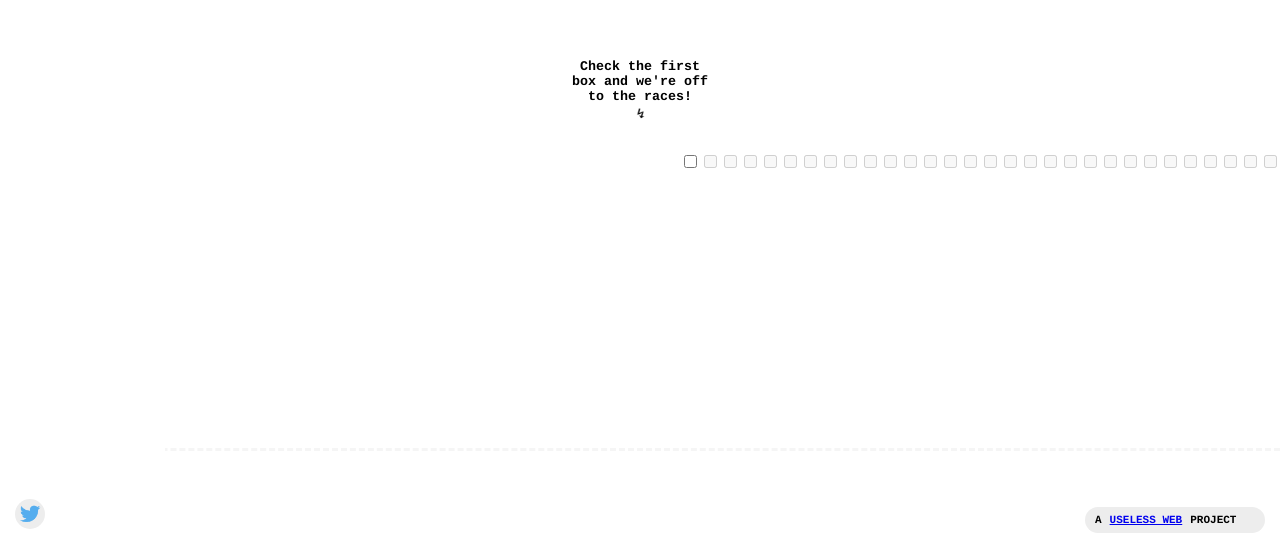
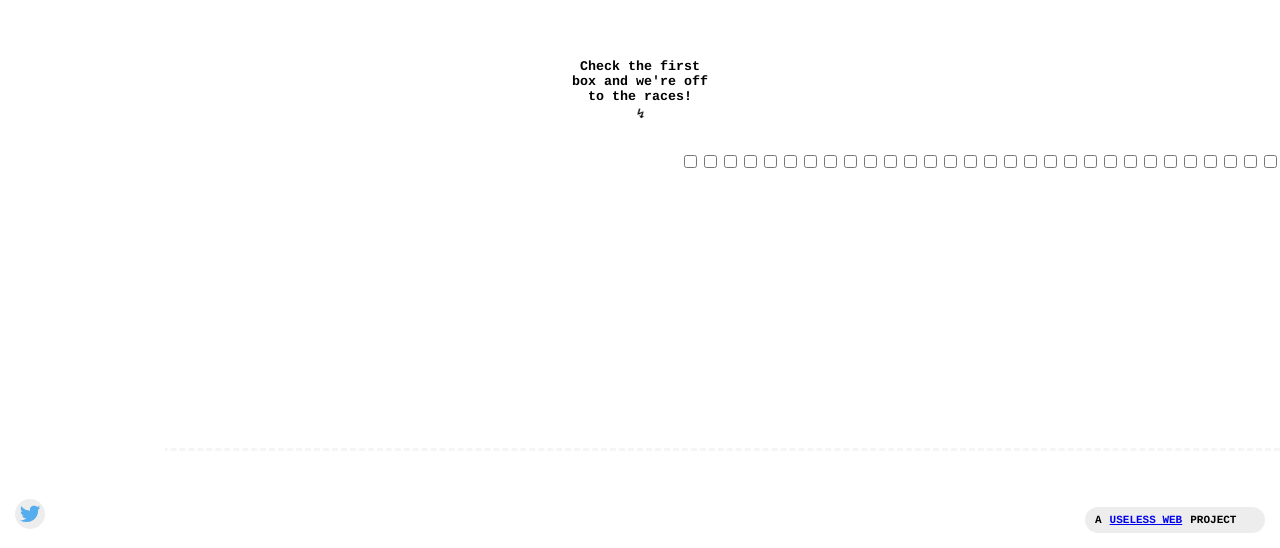
Before and after one commit to Its-A-Mia/SunsetSurfer, a React (Create React App) app: page / in a window 1280 px wide. Shown: the part 252-800 px from the top of the page. Built offline with nearby package versions, Linux system fonts and the light colour scheme.

Commit message:
CurrentKey prop addition

```diff
--- a/src/components/Checkboxes/Checkboxes.js
+++ b/src/components/Checkboxes/Checkboxes.js
@@ -34,106 +34,106 @@ const Checkboxes = (props) => {
 
       //array housing all checkboxes so that it's indexed
   const allCheckboxes =
-   [<Checkbox key={1} disabledFalse={false} checkboxBool={changeClickedBool} />,
-    <Checkbox key={2} disabledFalse={disabledBoolValue} changeCheckboxBool={changeClickedBool}/>,
-    <Checkbox key={3} disabledFalse={disabledBoolValue} changeCheckboxBool={changeClickedBool}/>,
-    <Checkbox key={4}disabledFalse={disabledBoolValue} changeCheckboxBool={changeClickedBool}/>,
-    <Checkbox key={5}disabledFalse={disabledBoolValue} changeCheckboxBool={changeClickedBool}/>,
-    <Checkbox key={6}disabledFalse={disabledBoolValue} changeCheckboxBool={changeClickedBool}/>,
-    <Checkbox key={7}disabledFalse={disabledBoolValue} changeCheckboxBool={changeClickedBool}/>,
-    <Checkbox key={8}disabledFalse={disabledBoolValue} changeCheckboxBool={changeClickedBool}/>,
-    <Checkbox key={9}disabledFalse={disabledBoolValue} changeCheckboxBool={changeClickedBool}/>,
-    <Checkbox key={10}disabledFalse={disabledBoolValue} changeCheckboxBool={changeClickedBool}/>,
-    <Checkbox key={11}disabledFalse={disabledBoolValue} changeCheckboxBool={changeClickedBool}/>,
-    <Checkbox key={12}disabledFalse={disabledBoolValue} changeCheckboxBool={changeClickedBool}/>,
-    <Checkbox key={13}disabledFalse={disabledBoolValue} changeCheckboxBool={changeClickedBool}/>,
-    <Checkbox key={14}disabledFalse={disabledBoolValue} changeCheckboxBool={changeClickedBool}/>,
-    <Checkbox key={15}disabledFalse={disabledBoolValue} changeCheckboxBool={changeClickedBool}/>,
-    <Checkbox key={16}disabledFalse={disabledBoolValue} changeCheckboxBool={changeClickedBool}/>,
-    <Checkbox key={17}disabledFalse={disabledBoolValue} changeCheckboxBool={changeClickedBool}/>,
-    <Checkbox key={18}disabledFalse={disabledBoolValue} changeCheckboxBool={changeClickedBool}/>,
-    <Checkbox key={19}disabledFalse={disabledBoolValue} changeCheckboxBool={changeClickedBool}/>,
-    <Checkbox key={20}disabledFalse={disabledBoolValue} changeCheckboxBool={changeClickedBool}/>,
-    <Checkbox key={21}disabledFalse={disabledBoolValue} changeCheckboxBool={changeClickedBool}/>,
-    <Checkbox key={22}disabledFalse={disabledBoolValue} changeCheckboxBool={changeClickedBool}/>,
-    <Checkbox key={23}disabledFalse={disabledBoolValue} changeCheckboxBool={changeClickedBool}/>,
-    <Checkbox key={24}disabledFalse={disabledBoolValue} changeCheckboxBool={changeClickedBool}/>,
-    <Checkbox key={25}disabledFalse={disabledBoolValue} changeCheckboxBool={changeClickedBool}/>,
-    <Checkbox key={26}disabledFalse={disabledBoolValue} changeCheckboxBool={changeClickedBool}/>,
-    <Checkbox key={27}disabledFalse={disabledBoolValue} changeCheckboxBool={changeClickedBool}/>,
-    <Checkbox key={28}disabledFalse={disabledBoolValue} changeCheckboxBool={changeClickedBool}/>,
-    <Checkbox key={29}disabledFalse={disabledBoolValue} changeCheckboxBool={changeClickedBool}/>,
-    <Checkbox key={30}disabledFalse={disabledBoolValue} changeCheckboxBool={changeClickedBool}/>,
-    <Checkbox key={31}disabledFalse={disabledBoolValue} changeCheckboxBool={changeClickedBool}/>,
-    <Checkbox key={32}disabledFalse={disabledBoolValue} changeCheckboxBool={changeClickedBool}/>,
-    <Checkbox key={33}disabledFalse={disabledBoolValue} changeCheckboxBool={changeClickedBool}/>,
-    <Checkbox key={34}disabledFalse={disabledBoolValue} changeCheckboxBool={changeClickedBool}/>,
-    <Checkbox key={35}disabledFalse={disabledBoolValue} changeCheckboxBool={changeClickedBool}/>,
-    <Checkbox key={36}disabledFalse={disabledBoolValue} changeCheckboxBool={changeClickedBool}/>,
-    <Checkbox key={37}disabledFalse={disabledBoolValue} changeCheckboxBool={changeClickedBool}/>,
-    <Checkbox key={38}disabledFalse={disabledBoolValue} changeCheckboxBool={changeClickedBool}/>,
-    <Checkbox key={39}disabledFalse={disabledBoolValue} changeCheckboxBool={changeClickedBool}/>,
-    <Checkbox key={40}disabledFalse={disabledBoolValue} changeCheckboxBool={changeClickedBool}/>,
-    <Checkbox key={41}disabledFalse={disabledBoolValue} changeCheckboxBool={changeClickedBool}/>,
-    <Checkbox key={42}disabledFalse={disabledBoolValue} changeCheckboxBool={changeClickedBool}/>,
-    <Checkbox key={43}disabledFalse={disabledBoolValue} changeCheckboxBool={changeClickedBool}/>,
-    <Checkbox key={44}disabledFalse={disabledBoolValue} changeCheckboxBool={changeClickedBool}/>,
-    <Checkbox key={45}disabledFalse={disabledBoolValue} changeCheckboxBool={changeClickedBool}/>,
-    <Checkbox key={46}disabledFalse={disabledBoolValue} changeCheckboxBool={changeClickedBool}/>,
-    <Checkbox key={47}disabledFalse={disabledBoolValue} changeCheckboxBool={changeClickedBool}/>,
-    <Checkbox key={48}disabledFalse={disabledBoolValue} changeCheckboxBool={changeClickedBool}/>,
-    <Checkbox key={49}disabledFalse={disabledBoolValue} changeCheckboxBool={changeClickedBool}/>,
-    <Checkbox key={50}disabledFalse={disabledBoolValue} changeCheckboxBool={changeClickedBool}/>,
-    <Checkbox key={51}disabledFalse={disabledBoolValue} changeCheckboxBool={changeClickedBool}/>,
-    <Checkbox key={52}disabledFalse={disabledBoolValue} changeCheckboxBool={changeClickedBool}/>,
-    <Checkbox key={53}disabledFalse={disabledBoolValue} changeCheckboxBool={changeClickedBool}/>,
-    <Checkbox key={54}disabledFalse={disabledBoolValue} changeCheckboxBool={changeClickedBool}/>,
-    <Checkbox key={55}disabledFalse={disabledBoolValue} changeCheckboxBool={changeClickedBool}/>,
-    <Checkbox key={56}disabledFalse={disabledBoolValue} changeCheckboxBool={changeClickedBool}/>,
-    <Checkbox key={57}disabledFalse={disabledBoolValue} changeCheckboxBool={changeClickedBool}/>,
-    <Checkbox key={58}disabledFalse={disabledBoolValue} changeCheckboxBool={changeClickedBool}/>,
-    <Checkbox key={59}disabledFalse={disabledBoolValue} changeCheckboxBool={changeClickedBool}/>,
-    <Checkbox key={60}disabledFalse={disabledBoolValue} changeCheckboxBool={changeClickedBool}/>,
-    <Checkbox key={61}disabledFalse={disabledBoolValue} changeCheckboxBool={changeClickedBool}/>,
-    <Checkbox key={62}disabledFalse={disabledBoolValue} changeCheckboxBool={changeClickedBool}/>,
-    <Checkbox key={63}disabledFalse={disabledBoolValue} changeCheckboxBool={changeClickedBool}/>,
-    <Checkbox key={64}disabledFalse={disabledBoolValue} changeCheckboxBool={changeClickedBool}/>,
-    <Checkbox key={65}disabledFalse={disabledBoolValue} changeCheckboxBool={changeClickedBool}/>,
-    <Checkbox key={66}disabledFalse={disabledBoolValue} changeCheckboxBool={changeClickedBool}/>,
-    <Checkbox key={67}disabledFalse={disabledBoolValue} changeCheckboxBool={changeClickedBool}/>,
-    <Checkbox key={68}disabledFalse={disabledBoolValue} changeCheckboxBool={changeClickedBool}/>,
-    <Checkbox key={69}disabledFalse={disabledBoolValue} changeCheckboxBool={changeClickedBool}/>,
-    <Checkbox key={70}disabledFalse={disabledBoolValue} changeCheckboxBool={changeClickedBool}/>,
-    <Checkbox key={71}disabledFalse={disabledBoolValue} changeCheckboxBool={changeClickedBool}/>,
-    <Checkbox key={72}disabledFalse={disabledBoolValue} changeCheckboxBool={changeClickedBool}/>,
-    <Checkbox key={73}disabledFalse={disabledBoolValue} changeCheckboxBool={changeClickedBool}/>,
-    <Checkbox key={74}disabledFalse={disabledBoolValue} changeCheckboxBool={changeClickedBool}/>,
-    <Checkbox key={75}disabledFalse={disabledBoolValue} changeCheckboxBool={changeClickedBool}/>,
-    <Checkbox key={76}disabledFalse={disabledBoolValue} changeCheckboxBool={changeClickedBool}/>,
-    <Checkbox key={77}disabledFalse={disabledBoolValue} changeCheckboxBool={changeClickedBool}/>,
-    <Checkbox key={78}disabledFalse={disabledBoolValue} changeCheckboxBool={changeClickedBool}/>,
-    <Checkbox key={79}disabledFalse={disabledBoolValue} changeCheckboxBool={changeClickedBool}/>,
-    <Checkbox key={80}disabledFalse={disabledBoolValue} changeCheckboxBool={changeClickedBool}/>,
-    <Checkbox key={81}disabledFalse={disabledBoolValue} changeCheckboxBool={changeClickedBool}/>,
-    <Checkbox key={82}disabledFalse={disabledBoolValue} changeCheckboxBool={changeClickedBool}/>,
-    <Checkbox key={83}disabledFalse={disabledBoolValue} changeCheckboxBool={changeClickedBool}/>,
-    <Checkbox key={84}disabledFalse={disabledBoolValue} changeCheckboxBool={changeClickedBool}/>,
-    <Checkbox key={85}disabledFalse={disabledBoolValue} changeCheckboxBool={changeClickedBool}/>,
-    <Checkbox key={86}disabledFalse={disabledBoolValue} changeCheckboxBool={changeClickedBool}/>,
-    <Checkbox key={87}disabledFalse={disabledBoolValue} changeCheckboxBool={changeClickedBool}/>,
-    <Checkbox key={88}disabledFalse={disabledBoolValue} changeCheckboxBool={changeClickedBool}/>,
-    <Checkbox key={89}disabledFalse={disabledBoolValue} changeCheckboxBool={changeClickedBool}/>,
-    <Checkbox key={90}disabledFalse={disabledBoolValue} changeCheckboxBool={changeClickedBool}/>,
-    <Checkbox key={91}disabledFalse={disabledBoolValue} changeCheckboxBool={changeClickedBool}/>,
-    <Checkbox key={92}disabledFalse={disabledBoolValue} changeCheckboxBool={changeClickedBool}/>,
-    <Checkbox key={93}disabledFalse={disabledBoolValue} changeCheckboxBool={changeClickedBool}/>,
-    <Checkbox key={94}disabledFalse={disabledBoolValue} changeCheckboxBool={changeClickedBool}/>,
-    <Checkbox key={95}disabledFalse={disabledBoolValue} changeCheckboxBool={changeClickedBool}/>,
-    <Checkbox key={96}disabledFalse={disabledBoolValue} changeCheckboxBool={changeClickedBool}/>,
-    <Checkbox key={97}disabledFalse={disabledBoolValue} changeCheckboxBool={changeClickedBool}/>,
-    <Checkbox key={98}disabledFalse={disabledBoolValue} changeCheckboxBool={changeClickedBool}/>,
-    <Checkbox key={99}disabledFalse={disabledBoolValue} changeCheckboxBool={changeClickedBool}/>,
-    <Checkbox key={100}disabledFalse={disabledBoolValue} changeCheckboxBool={changeClickedBool}/>
+   [<Checkbox key={1} currentKey={currentKey}/>,
+    <Checkbox key={2} currentKey={currentKey}/>,
+    <Checkbox key={3} currentKey={currentKey}/>,
+    <Checkbox key={4} currentKey={currentKey}/>,
+    <Checkbox key={5} currentKey={currentKey}/>,
+    <Checkbox key={6} currentKey={currentKey}/>,
+    <Checkbox key={7} currentKey={currentKey}/>,
+    <Checkbox key={8} currentKey={currentKey}/>,
+    <Checkbox key={9} currentKey={currentKey}/>,
+    <Checkbox key={10} currentKey={currentKey}/>,
+    <Checkbox key={11} currentKey={currentKey}/>,
+    <Checkbox key={12} currentKey={currentKey}/>,
+    <Checkbox key={13} currentKey={currentKey}/>,
+    <Checkbox key={14} currentKey={currentKey}/>,
+    <Checkbox key={15} currentKey={currentKey}/>,
+    <Checkbox key={16} currentKey={currentKey}/>,
+    <Checkbox key={17} currentKey={currentKey}/>,
+    <Checkbox key={18} currentKey={currentKey}/>,
+    <Checkbox key={19} currentKey={currentKey}/>,
+    <Checkbox key={20} currentKey={currentKey}/>,
+    <Checkbox key={21} currentKey={currentKey}/>,
+    <Checkbox key={22} currentKey={currentKey}/>,
+    <Checkbox key={23} currentKey={currentKey}/>,
+    <Checkbox key={24} currentKey={currentKey}/>,
+    <Checkbox key={25} currentKey={currentKey}/>,
+    <Checkbox key={26} currentKey={currentKey}/>,
+    <Checkbox key={27} currentKey={currentKey}/>,
+    <Checkbox key={28} currentKey={currentKey}/>,
+    <Checkbox key={29} currentKey={currentKey}/>,
+    <Checkbox key={30} currentKey={currentKey}/>,
+    <Checkbox key={31} currentKey={currentKey}/>,
+    <Checkbox key={32} currentKey={currentKey}/>,
+    <Checkbox key={33} currentKey={currentKey}/>,
+    <Checkbox key={34} currentKey={currentKey}/>,
+    <Checkbox key={35} currentKey={currentKey}/>,
+    <Checkbox key={36} currentKey={currentKey}/>,
+    <Checkbox key={37} currentKey={currentKey}/>,
+    <Checkbox key={38} currentKey={currentKey}/>,
+    <Checkbox key={39} currentKey={currentKey}/>,
+    <Checkbox key={40} currentKey={currentKey}/>,
+    <Checkbox key={41} currentKey={currentKey}/>,
+    <Checkbox key={42} currentKey={currentKey}/>,
+    <Checkbox key={43} currentKey={currentKey}/>,
+    <Checkbox key={44} currentKey={currentKey}/>,
+    <Checkbox key={45} currentKey={currentKey}/>,
+    <Checkbox key={46} currentKey={currentKey}/>,
+    <Checkbox key={47} currentKey={currentKey}/>,
+    <Checkbox key={48} currentKey={currentKey}/>,
+    <Checkbox key={49} currentKey={currentKey}/>,
+    <Checkbox key={50} currentKey={currentKey}/>,
+    <Checkbox key={51} currentKey={currentKey}/>,
+    <Checkbox key={52} currentKey={currentKey}/>,
+    <Checkbox key={53} currentKey={currentKey}/>,
+    <Checkbox key={54} currentKey={currentKey}/>,
+    <Checkbox key={55} currentKey={currentKey}/>,
+    <Checkbox key={56} currentKey={currentKey}/>,
+    <Checkbox key={57} currentKey={currentKey}/>,
+    <Checkbox key={58} currentKey={currentKey}/>,
+    <Checkbox key={59} currentKey={currentKey}/>,
+    <Checkbox key={60} currentKey={currentKey}/>,
+    <Checkbox key={61} currentKey={currentKey}/>,
+    <Checkbox key={62} currentKey={currentKey}/>,
+    <Checkbox key={63} currentKey={currentKey}/>,
+    <Checkbox key={64} currentKey={currentKey}/>,
+    <Checkbox key={65} currentKey={currentKey}/>,
+    <Checkbox key={66} currentKey={currentKey}/>,
+    <Checkbox key={67} currentKey={currentKey}/>,
+    <Checkbox key={68} currentKey={currentKey}/>,
+    <Checkbox key={69} currentKey={currentKey}/>,
+    <Checkbox key={70} currentKey={currentKey}/>,
+    <Checkbox key={71} currentKey={currentKey}/>,
+    <Checkbox key={72} currentKey={currentKey}/>,
+    <Checkbox key={73} currentKey={currentKey}/>,
+    <Checkbox key={74} currentKey={currentKey}/>,
+    <Checkbox key={75} currentKey={currentKey}/>,
+    <Checkbox key={76} currentKey={currentKey}/>,
+    <Checkbox key={77} currentKey={currentKey}/>,
+    <Checkbox key={78} currentKey={currentKey}/>,
+    <Checkbox key={79} currentKey={currentKey}/>,
+    <Checkbox key={80} currentKey={currentKey}/>,
+    <Checkbox key={81} currentKey={currentKey}/>,
+    <Checkbox key={82} currentKey={currentKey}/>,
+    <Checkbox key={83} currentKey={currentKey}/>,
+    <Checkbox key={84} currentKey={currentKey}/>,
+    <Checkbox key={85} currentKey={currentKey}/>,
+    <Checkbox key={86} currentKey={currentKey}/>,
+    <Checkbox key={87} currentKey={currentKey}/>,
+    <Checkbox key={88} currentKey={currentKey}/>,
+    <Checkbox key={89} currentKey={currentKey}/>,
+    <Checkbox key={90} currentKey={currentKey}/>,
+    <Checkbox key={91} currentKey={currentKey}/>,
+    <Checkbox key={92} currentKey={currentKey}/>,
+    <Checkbox key={93} currentKey={currentKey}/>,
+    <Checkbox key={94} currentKey={currentKey}/>,
+    <Checkbox key={95} currentKey={currentKey}/>,
+    <Checkbox key={96} currentKey={currentKey}/>,
+    <Checkbox key={97} currentKey={currentKey}/>,
+    <Checkbox key={98} currentKey={currentKey}/>,
+    <Checkbox key={99} currentKey={currentKey}/>,
+    <Checkbox key={100} currentKey={currentKey}/>
   ]
 
 //check boolean of checkbox, if true, pass in transformNew; if false, pass in disable
```
